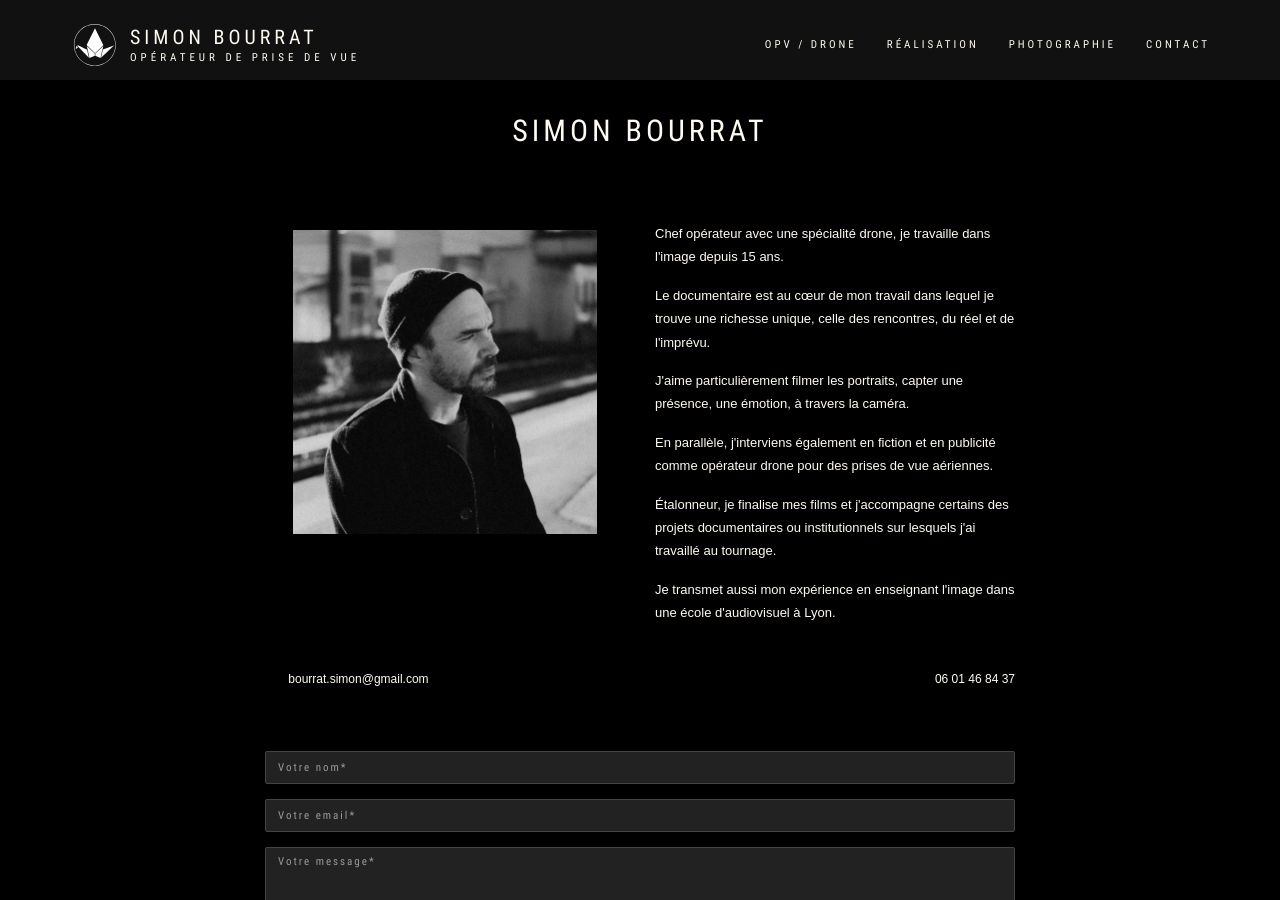
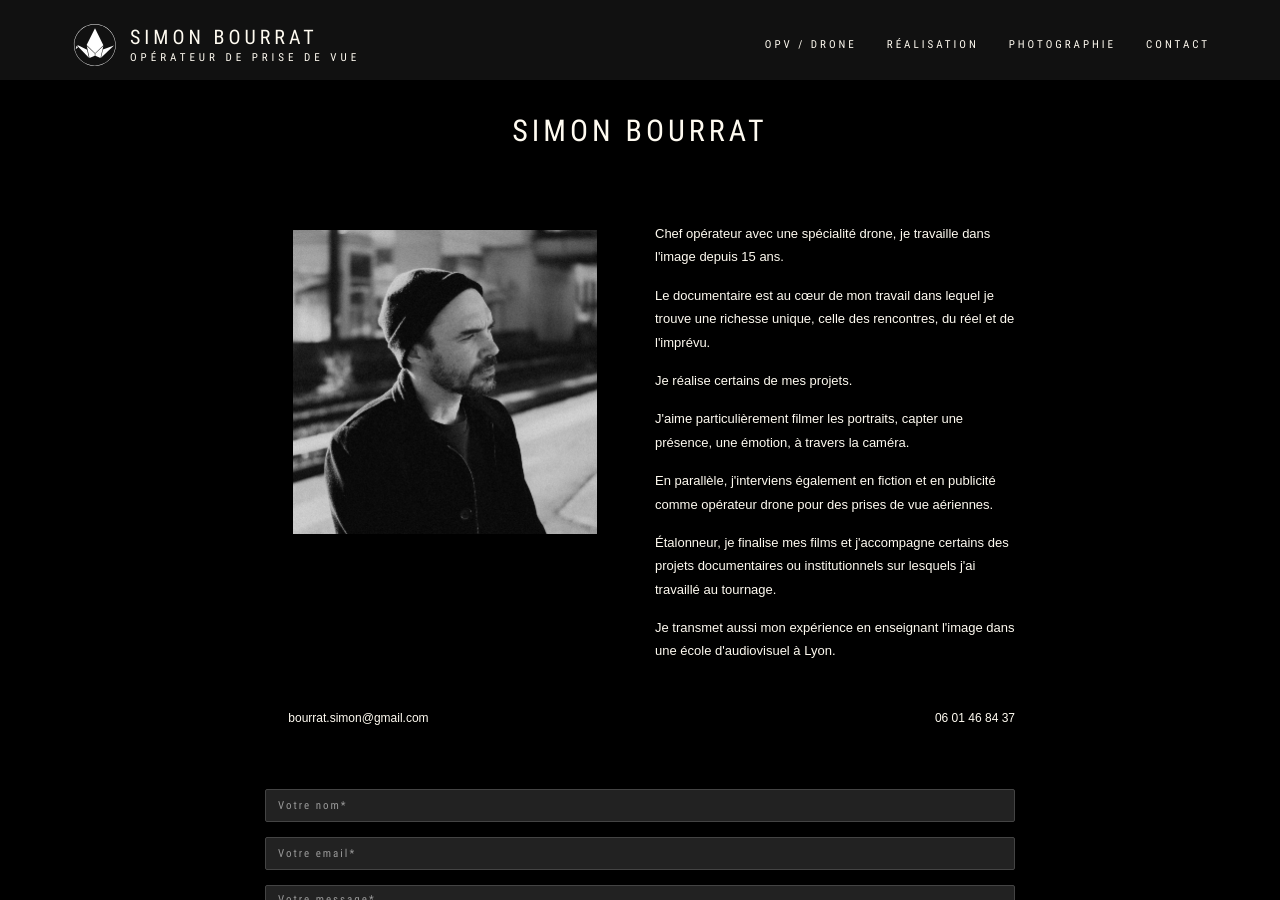
Before and after one commit to simonbourrat/site, a Jekyll site: the page built from contact.html, in a window 1280 px wide and 900 px high. Built offline with Jekyll 4.4.1, drawn with Linux system fonts in a browser that asks for light colours; some web fonts are replaced.

Commit message:
page contact: ajout de la phrase Je realise certains de mes projets

```diff
--- a/contact.html
+++ b/contact.html
@@ -60,6 +60,7 @@ layout: page
       <div class="col-sm-4 bio-text">
         <p>Chef opérateur avec une spécialité drone, je travaille dans l'image depuis 15 ans.</p>
         <p>Le documentaire est au cœur de mon travail dans lequel je trouve une richesse unique, celle des rencontres, du réel et de l'imprévu.</p>
+        <p>Je réalise certains de mes projets.</p>
         <p>J'aime particulièrement filmer les portraits, capter une présence, une émotion, à travers la caméra.</p>
         <p>En parallèle, j'interviens également en fiction et en publicité comme opérateur drone pour des prises de vue aériennes.</p>
         <p>Étalonneur, je finalise mes films et j'accompagne certains des projets documentaires ou institutionnels sur lesquels j'ai travaillé au tournage.</p>
```
